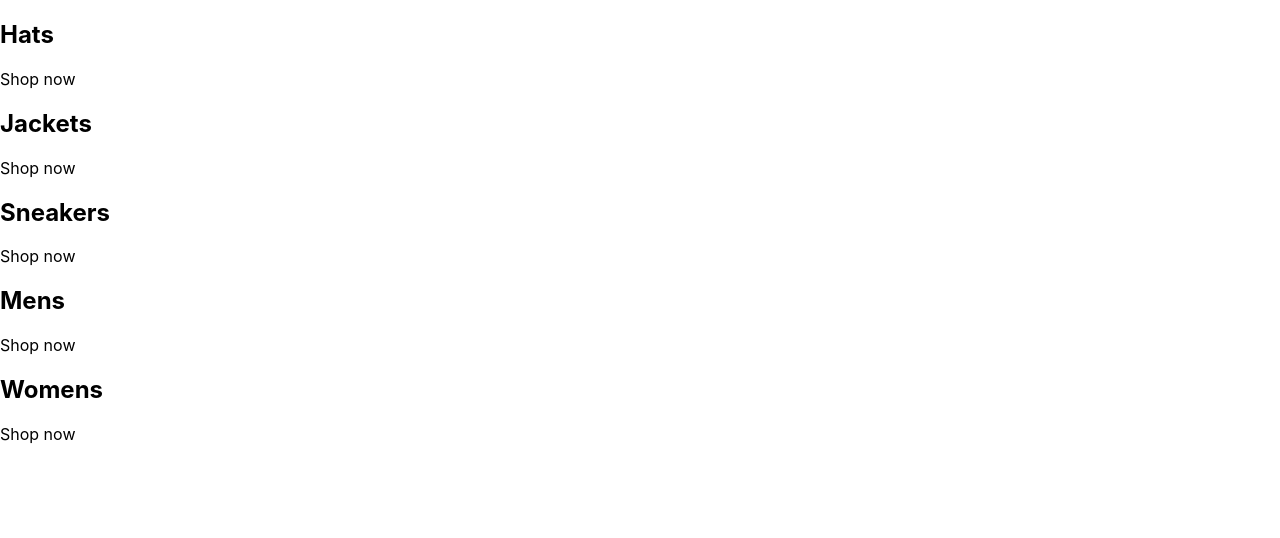
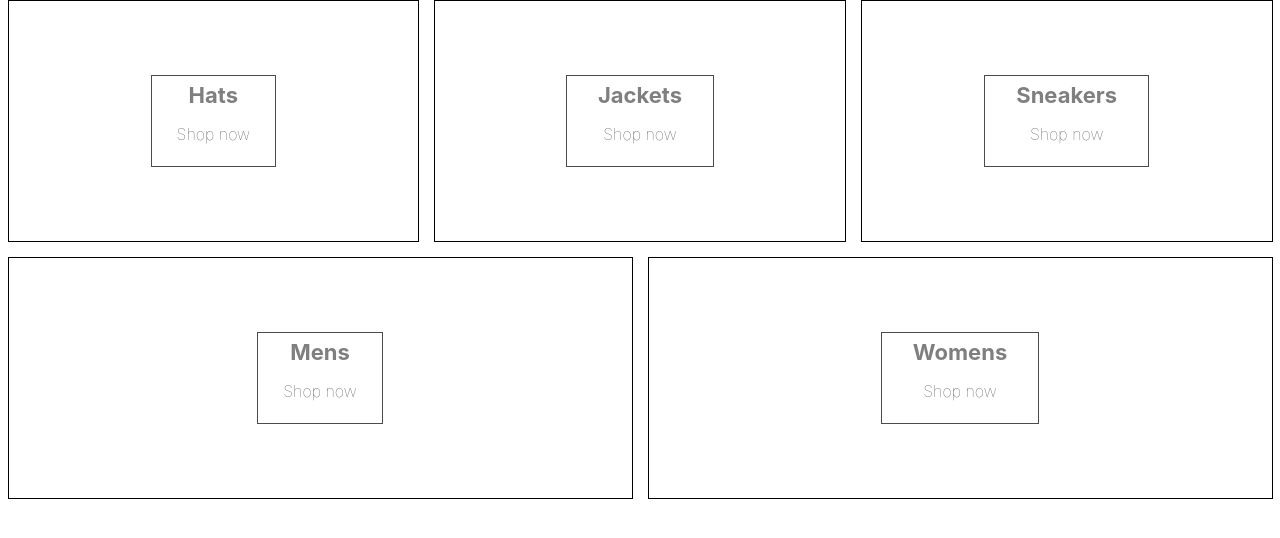
Before and after one commit to zappierRabbit/crwn-clothing, a React (Create React App) app: page / in a window 1280 px wide. Shown: the top 538 px of the page. Built offline with nearby package versions, Linux system fonts and the light colour scheme.

Commit message:
adding sass

```diff
--- a/package.json
+++ b/package.json
@@ -9,6 +9,7 @@
     "react": "^18.2.0",
     "react-dom": "^18.2.0",
     "react-scripts": "5.0.1",
+    "sass": "^1.54.9",
     "web-vitals": "^2.1.4"
   },
   "scripts": {
--- a/src/App.js
+++ b/src/App.js
@@ -1,3 +1,5 @@
+import './categories.styles.scss';
+
 const App = () => {
 
   const categories = [
@@ -25,8 +27,8 @@
 
   return (
   <div className="categories-container">
-    {categories.map(({title}) => (
-      <div className="category-container">
+    {categories.map(({title, id}) => (
+      <div key={id} className="category-container">
       <div className="background-image" />
       <div className="category-body-container">
         <h2>{title}</h2>
--- /dev/null
+++ b/src/categories.styles.scss
@@ -0,0 +1,75 @@
+.categories-container {
+  width: 100%;
+  display: flex;
+  flex-wrap: wrap;
+  justify-content: space-between;
+}
+
+.category-container {
+  min-width: 30%;
+  height: 240px;
+  flex: 1 1 auto;
+  display: flex;
+  align-items: center;
+  justify-content: center;
+  border: 1px solid black;
+  margin: 0 7.5px 15px;
+  overflow: hidden;
+
+  &:hover {
+    cursor: pointer;
+
+    & .background-image {
+      transform: scale(1.1);
+      transition: transform 6s cubic-bezier(0.25, 0.45, 0.45, 0.95);
+    }
+
+    & .category-body-container {
+      opacity: 0.9;
+    }
+  }
+
+  &.large {
+    height: 380px;
+  }
+
+  &:first-child {
+    margin-right: 7.5px;
+  }
+
+  &:last-child {
+    margin-left: 7.5px;
+  }
+
+  .background-image {
+    width: 100%;
+    height: 100%;
+    background-size: cover;
+    background-position: center;
+  }
+
+  .category-body-container {
+    height: 90px;
+    padding: 0 25px;
+    display: flex;
+    flex-direction: column;
+    align-items: center;
+    justify-content: center;
+    border: 1px solid black;
+    background-color: white;
+    opacity: 0.7;
+    position: absolute;
+
+    h2 {
+      font-weight: bold;
+      margin: 0 6px 0;
+      font-size: 22px;
+      color: #4a4a4a;
+    }
+
+    p {
+      font-weight: lighter;
+      font-size: 16px;
+    }
+  }
+}
```
Also changed, not shown: 2 other files (tests, documents, lock files or other folders).
